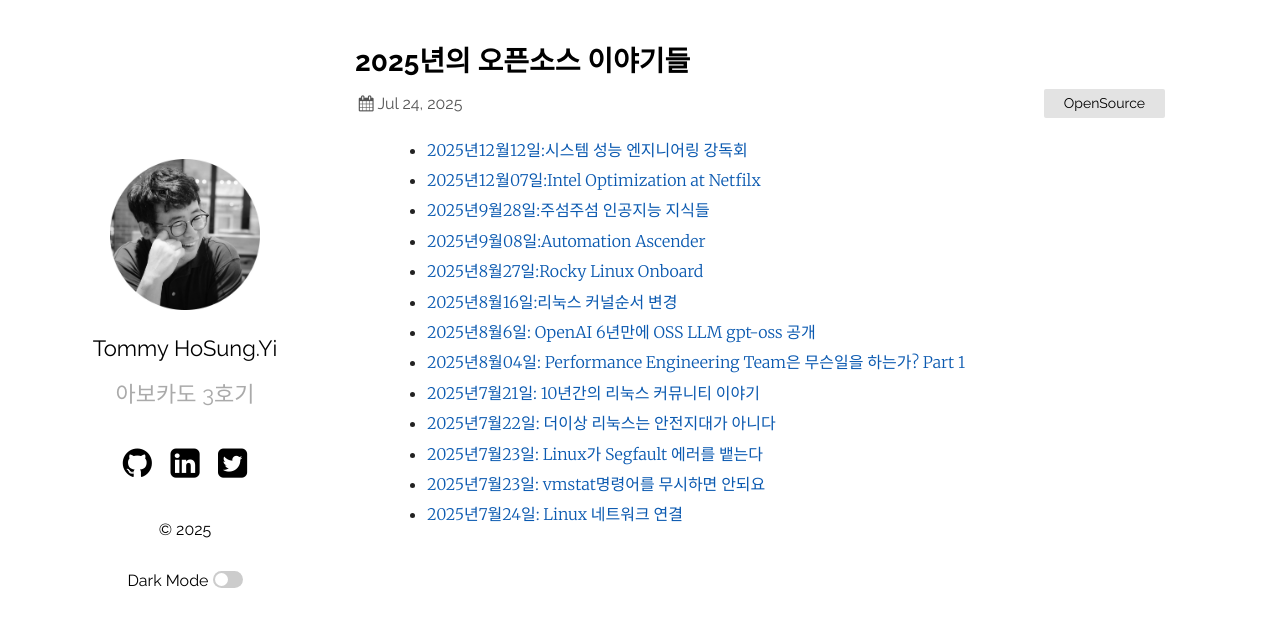
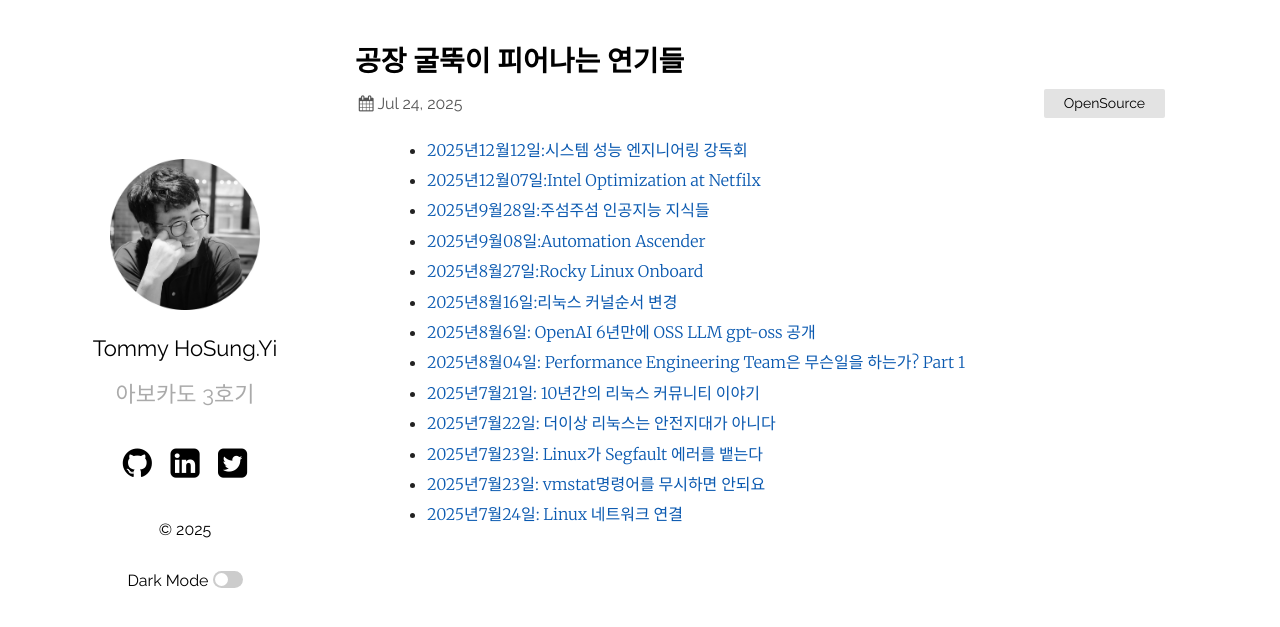
Before and after one commit to hslee77/hslee77.github.io, a Jekyll site: the page built from _posts/2025-07-24-CIQ.md, in a window 1280 px wide. Shown: the top 627 px of the page. Built offline with Jekyll 4.4.1, drawn with Linux system fonts in a browser that asks for light colours.

Commit message:
20251215 update v1.2

```diff
--- a/_posts/2025-07-24-CIQ.md
+++ b/_posts/2025-07-24-CIQ.md
@@ -1,6 +1,6 @@
 ---
 layout: post
-title:  "2025년의 오픈소스 이야기들"
+title:  "공장 굴뚝이 피어나는 연기들 "
 date:   2025-07-24 13:10:36 +0900
 categories: [OpenSource]
 ---
```
